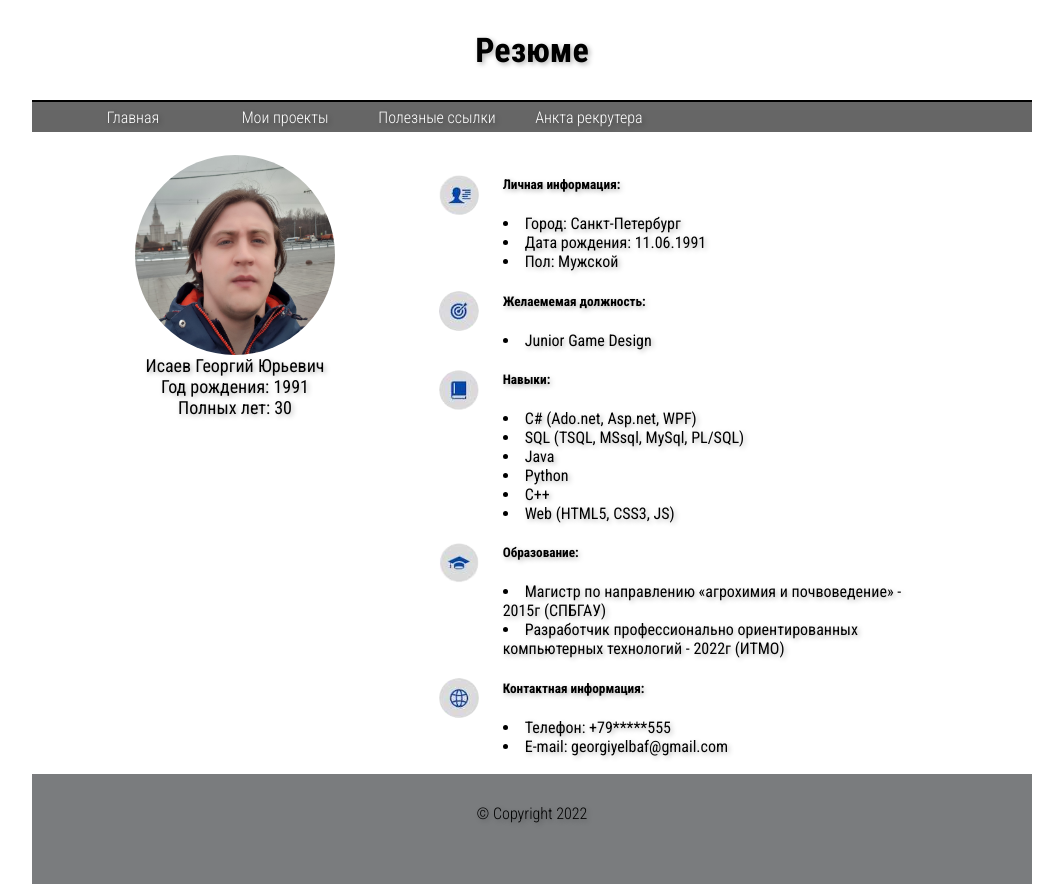
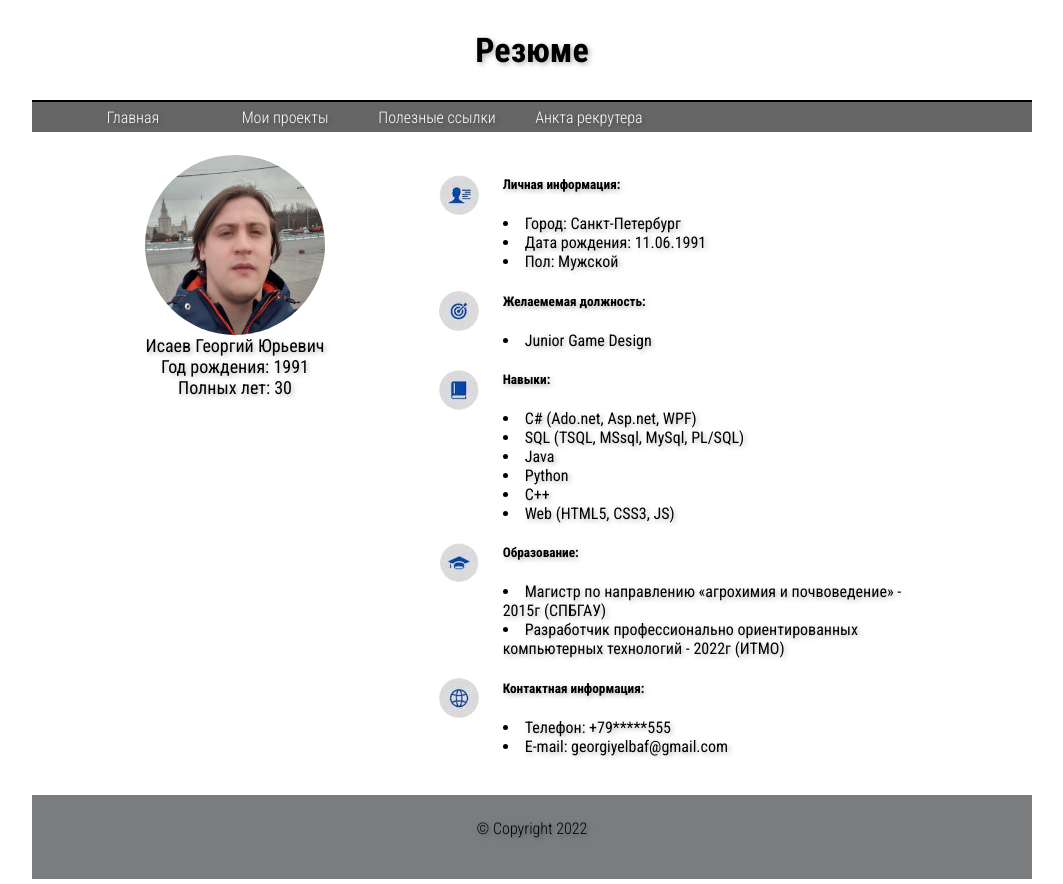
Before and after one commit to GeorgiyIsaev/ITMO.Course2021.HW, a plain HTML site: page ITMO.HTML5.CCS3.JS/WebSite.Resume/index.html in a window 1280 px wide. Shown: the whole page, without its empty margins (108-1171 px from the left). Drawn offline with Linux system fonts and the light colour scheme.

Commit message:
fix footer

```diff
--- a/ITMO.HTML5.CCS3.JS/WebSite.Resume/css/style.css
+++ b/ITMO.HTML5.CCS3.JS/WebSite.Resume/css/style.css
@@ -20,7 +20,8 @@ main{
   /*  min-height: 84%;*/
     /*position: relative;
     display: block;*/
-    min-height: calc(94vh - 80px);
+    /*min-height: calc(94vh - 80px);*/
+    padding-bottom: 120px;
 }
 
 footer{
@@ -29,11 +30,15 @@ footer{
     bottom: 0;
     left: 0;*/
     text-align: center;
-    padding-top: 30;
+    padding-top: 24;
     width: 100%;
-    height: 80px;
+    height: 60px;
     background: #7a7c7e;
  /*   flex: 0 0 auto;*/
+    /*position: fixed; */
+    position: absolute;
+    bottom: 0;
+    width: 1000;
 }
 
 
@@ -178,8 +183,8 @@ footer{
 
 
 .img-myfoto{
-    height: 200px;
-    width: 200px;
+    height: 180px;
+    width: 180px;
     border-radius: 50%;
     margin: auto;
     display: block
```
Also changed, not shown: ITMO.HTML5.CCS3.JS/WebSite.Resume/js/main.js (+11 -4 lines), commit.txt.
